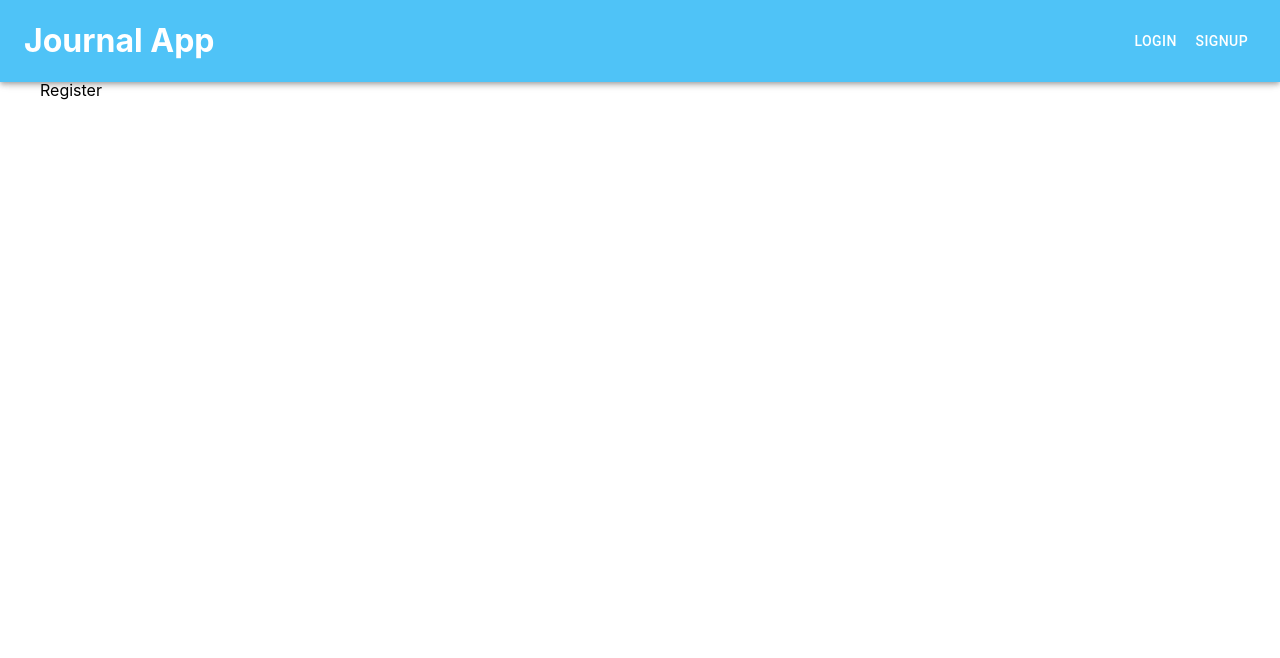
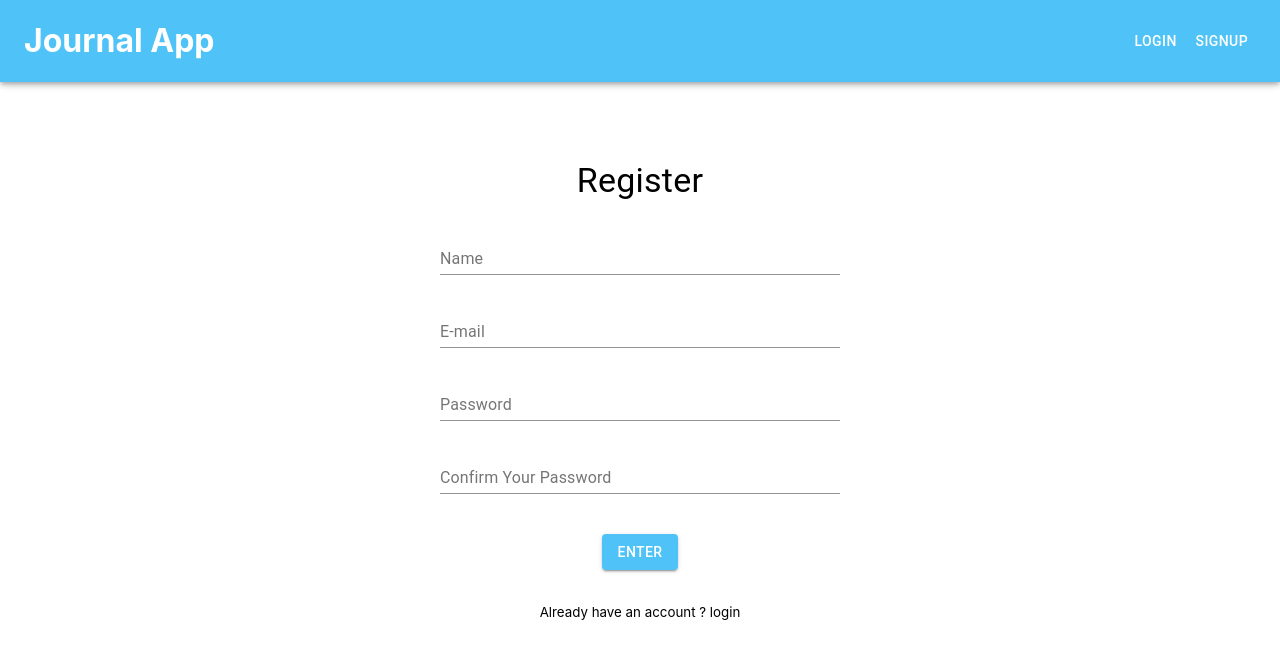
Before and after one commit to marathohoho/journal_app_front, a React (Create React App) app: page /signup in a window 1280 px wide. Shown: the top 658 px of the page. Built offline with nearby package versions, Linux system fonts and the light colour scheme.

Commit message:
Set up the registration page. Currently, the app allows users with the same name to be registered; however, the data that is assigned to that user gets overwritten by the new registered user in Cloud Firestore Database. Need to fix it

```diff
--- a/src/pages/login.js
+++ b/src/pages/login.js
@@ -19,6 +19,7 @@ import { loginUser} from '../redux/actions/userActions'
 const styles = theme => ({
     ...theme.spreadForStyles
 })
+
 export class login extends Component {
     constructor() {
         super();
--- a/src/pages/signup.js
+++ b/src/pages/signup.js
@@ -1,13 +1,179 @@
 import React, { Component } from 'react'
+import PropTypes from 'prop-types';
+import {Link} from 'react-router-dom'
+
+
+/** material UI design */
+import { withStyles, Typography, TextField, CircularProgress } from '@material-ui/core';
+import Grid from '@material-ui/core/Grid';
+import Button from '@material-ui/core/Button';
+
+
+
+//redux imports
+import { connect } from 'react-redux';
+import { signupUser} from '../redux/actions/userActions'
+
+
+//global styles from material design
+const styles = theme => ({
+    ...theme.spreadForStyles
+})
 
 export class signup extends Component {
+    constructor() {
+        super();
+        this.state = {
+            handle: '',
+            email : '',
+            password : '',
+            confirmPassword : '',
+            errors: {}
+        }
+    }
+
+    handleChange = (event) => {
+        this.setState({
+            [event.target.name] : event.target.value
+        })
+    }
+
+    handleSubmit =(event) =>{
+        // prevent redirections : prevent passing the user data
+        // in the URL header
+        event.preventDefault();
+        const userData = {
+            handle : this.state.handle,
+            email: this.state.email,
+            password : this.state.password,
+            confirmPassword : this.state.confirmPassword
+        }
+
+        this.props.signupUser(userData, this.props.history);
+    }
+
+    componentWillReceiveProps(newProps) {
+        if(newProps.UI.errors) {
+            this.setState({
+                errors : newProps.UI.errors
+            })
+        }
+    }
+
     render() {
+        const {
+            classes,
+            UI: {
+                loading
+            }
+        } = this.props;
+        const { errors } = this.state;
         return (
-            <div>
-                <p>Register</p>
-            </div>
+            <Grid container spaing={4} className={classes.form}>
+                <Grid item sm/>
+                <Grid item sm>
+                    <Typography variant="h4" className={classes.formTitle}>Register</Typography>
+                    <form noValidate onSubmit={this.handleSubmit}>
+                        <TextField
+                            /** TextField parameters are taken and
+                             * adjusted from source API
+                             */
+                            id="handle"
+                            name="handle"
+                            label="Name"
+                            className={classes.TextField}
+                            helperText={errors.handle}
+                            /**add error = {} */
+                            error={errors.handle ? true : false}
+                            value={this.state.handle}
+                            onChange={this.handleChange}
+                            margin="normal"
+                            fullWidth
+                        />
+                        <TextField
+                            /** TextField parameters are taken and
+                             * adjusted from source API
+                             */
+                            id="email"
+                            name="email"
+                            label="E-mail"
+                            className={classes.TextField}
+                            helperText={errors.email}
+                            /**add error = {} */
+                            error={errors.email ? true : false}
+                            value={this.state.email}
+                            onChange={this.handleChange}
+                            margin="normal"
+                            fullWidth
+                        />
+                        <TextField
+                            id="password"
+                            name="password"
+                            label="Password"
+                            type="password"
+                            className={classes.TextField}
+                            helperText={errors.password}
+                            /**add error = {} */
+                            error={errors.password ? true : false}
+                            value={this.state.password}
+                            onChange={this.handleChange}
+                            margin="normal"
+                            fullWidth
+                        />
+                        <TextField
+                            id="confirmPassword"
+                            name="confirmPassword"
+                            label="Confirm Your Password"
+                            type="password"
+                            className={classes.TextField}
+                            helperText={errors.confirmPassword}
+                            /**add error = {} */
+                            error={errors.confirmPassword ? true : false}
+                            value={this.state.confirmPassword}
+                            onChange={this.handleChange}
+                            margin="normal"
+                            fullWidth
+                        />
+                        {errors.general && (
+                            <Typography variant="body2" className={classes.generalError}>
+                                {errors.general}
+                            </Typography>
+                        )}
+                        <Button
+                            type='submit'
+                            variant='contained'
+                            color='primary'
+                            className={classes.buttonForm}
+                            /** add the button disabling functionality */
+                            disabled={loading}
+                        >
+                            Enter
+                            {loading && (
+                                <CircularProgress size={30}
+                                className={classes.loader} />
+                            )}
+                        </Button>
+                        <br/>
+                        <p><small> Already have an account ? <Link color="secondary" to="/login">login</Link></small></p>
+                    </form>
+                </Grid>
+                <Grid item sm/>
+
+
+            </Grid>
         )
     }
 }
 
-export default signup
+signupUser.propTypes = {
+    classes : PropTypes.object.isRequired,
+    user: PropTypes.object.isRequired,
+    signupUser : PropTypes.func.isRequired
+}
+
+const mapStateToProps = state => ({
+    user: state.user,
+    UI : state.UI
+})
+
+export default connect(mapStateToProps, {signupUser})(withStyles(styles)(signup))
--- a/src/redux/actions/userActions.js
+++ b/src/redux/actions/userActions.js
@@ -4,13 +4,10 @@ import store from '../store'
 
 
 export const loginUser = (userData, history) => dispatch => {
-    console.log('I am in login user')
     dispatch({ type: LOADING_UI })
-    console.log(userData)
     axios.post('/login', userData)
         .then(res => {
-            console.log('setting authorization', res.data.JWT_token)
-            setAuthorizationToken(res.data.JWT_token);
+            setAuthorizationToken(res.data.token);
             dispatch({ type : CLEAR_ERRORS});
             history.push('/')
         })
@@ -20,9 +17,27 @@ export const loginUser = (userData, history) => dispatch => {
                 payload: err.response.data
             })
         })
-
 }
 
+
+export const signupUser = (userData, history) => dispatch =>{
+    dispatch({ type: LOADING_UI });
+    axios.post('/signup', userData)
+        .then(res => {
+            /** post request for registration also responds with a token
+             * Set the token into the Authorization header
+             */
+            setAuthorizationToken(res.data.token);
+            dispatch({ type: CLEAR_ERRORS });
+            history.push('/')
+        })
+        .catch(err => {
+            dispatch({
+                type: SET_ERRORS,
+                payload: err.response.data
+            })
+        })
+}
 // export const signupUser = ()
 
 
--- a/src/utilities/customTheme.js
+++ b/src/utilities/customTheme.js
@@ -27,10 +27,10 @@ export default {
         textAlign: 'center'
       },
       TextField: {
-        margin: '15px auto 30px auto'
+        margin: '15px auto 10px auto'
       },
       buttonForm : {
-        marginTop: '40px',
+        marginTop: '30px',
         marginBottom: '15px',
         position: 'relative'
       },
```
